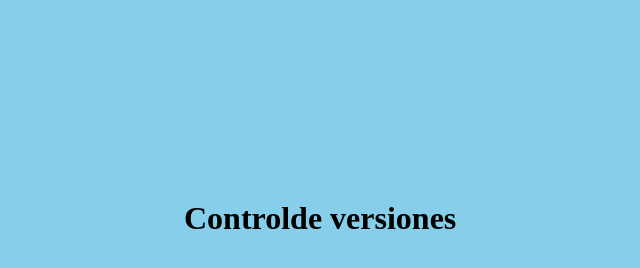
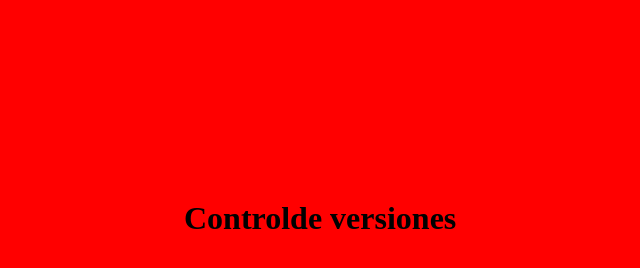
Before and after one commit to Mro-ep/TP_SO_I4_Equipo_108, a plain HTML site: page index.html in a window 1280 px wide. Shown: the whole page, without its empty margins (116-756 px from the left). Drawn offline with Linux system fonts and the light colour scheme.

Commit message:
ALFA agrega favicon y cambia el fondo a rojo en TESTING

```diff
--- a/estilo.css
+++ b/estilo.css
@@ -2,5 +2,5 @@
  margin:100px;
 }
 body {
- background:skyblue;
+ background:red;
 }
```
Also changed, not shown: favicon.ico (added).
